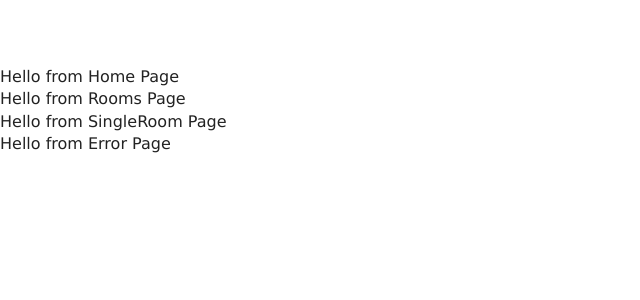
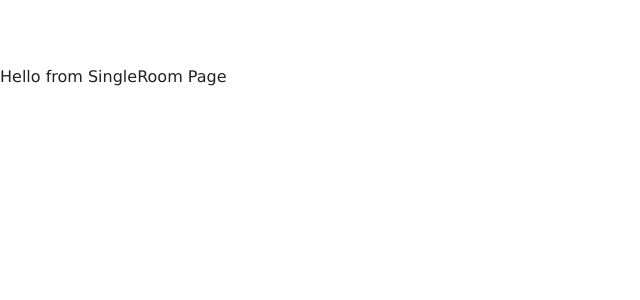
Before and after one commit to ddemerin/resort, a React (Create React App) app: page /rooms/double-deluxe in a window 1280 px wide. Shown: the top 300 px of the page, without its empty margins (0-640 px from the left). Built offline with nearby package versions, Linux system fonts and the light colour scheme.

Commit message:
set up Route and Switch on App.js

```diff
--- a/src/App.js
+++ b/src/App.js
@@ -6,15 +6,17 @@
 import SingleRoom from "./pages/SingleRoom";
 import Error from "./pages/Error";
 
-import { Route, Swtich } from "react-router-dom";
+import { Route, Switch } from "react-router-dom";
 
 function App() {
   return (
     <>
-      <Home />
-      <Rooms />
-      <SingleRoom />
-      <Error />
+      <Switch>
+        <Route exact path="/" component={Home}></Route>
+        <Route exact path="/rooms/" component={Rooms}></Route>
+        <Route exact path="/rooms/:slug" component={SingleRoom}></Route>
+        <Route component={Error} />
+      </Switch>
     </>
   );
 }
```
